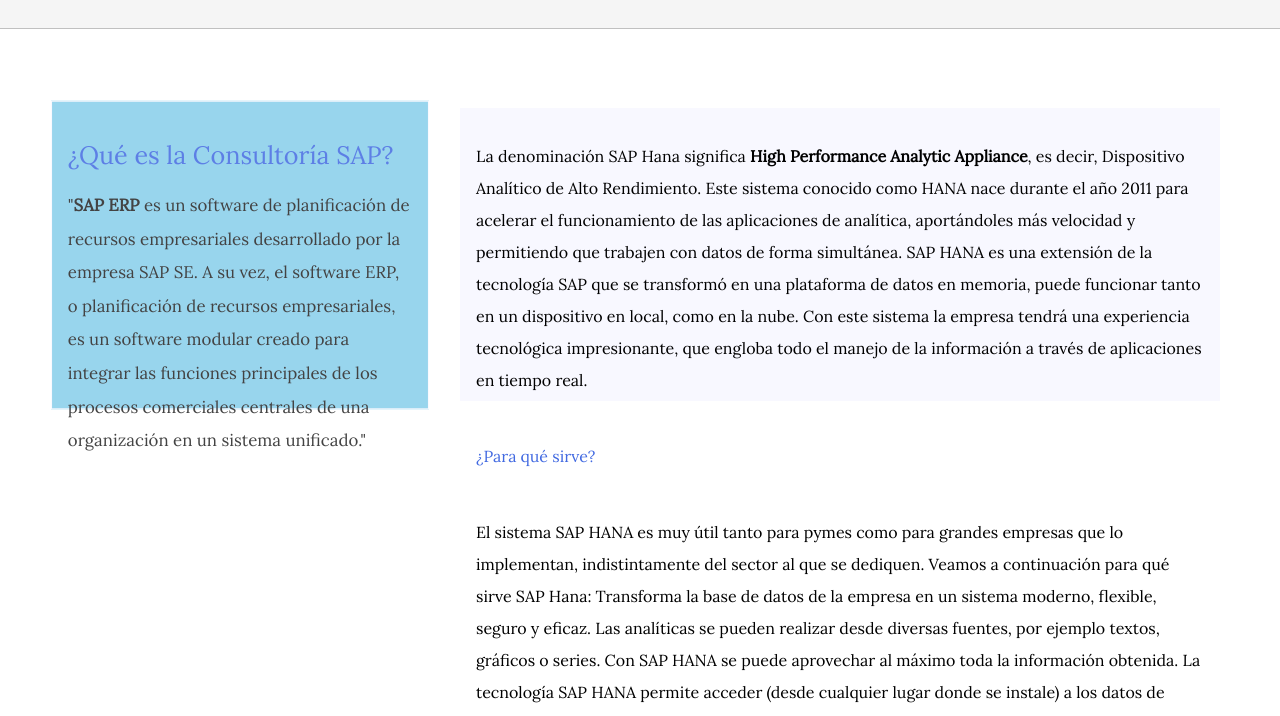
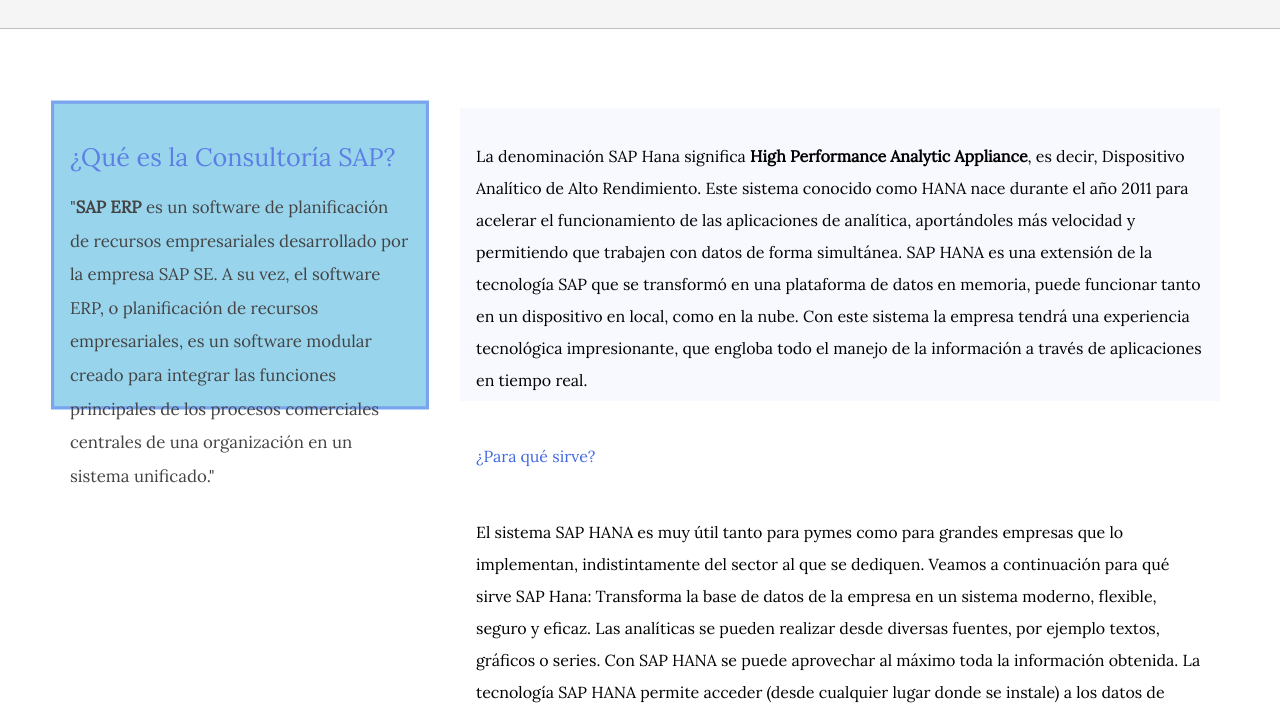
Before and after one commit to SylviaCane/aplixap, a plain HTML site: page index.html in a window 1280 px wide. In both pictures the pointer is over the element 240 px from the left and 336 px from the top of the page. Shown: the part 82-798 px from the top of the page. Drawn offline with Linux system fonts and the light colour scheme.

Commit message:
CSS + border prop

```diff
--- a/styles/styles.css
+++ b/styles/styles.css
@@ -85,6 +85,7 @@
 
 .border:hover {
   opacity: 0.85;
+  border: 03px solid cornflowerblue ;
 }
 
 svg {
@@ -647,13 +648,15 @@
 
   /* Fin de Sección Nosotros */
 
+  .border:hover {
+    opacity: 0.85;
+    border: 03px solid cornflowerblue;
+  }
+
 }
+/* Fin de Diseno para Tableta */
 
 
-
-
-
-/* Fin de Diseno para Tableta */
 
 
 /* Diseno para Destokp */
@@ -997,5 +1000,10 @@
 
   /* Fin de Sección Nosotros */
 
+  .border:hover {
+    opacity: 0.85;
+    border: 03px solid cornflowerblue;
+  }
+
 }
 /* Fin de Diseno para Desktop */
```
